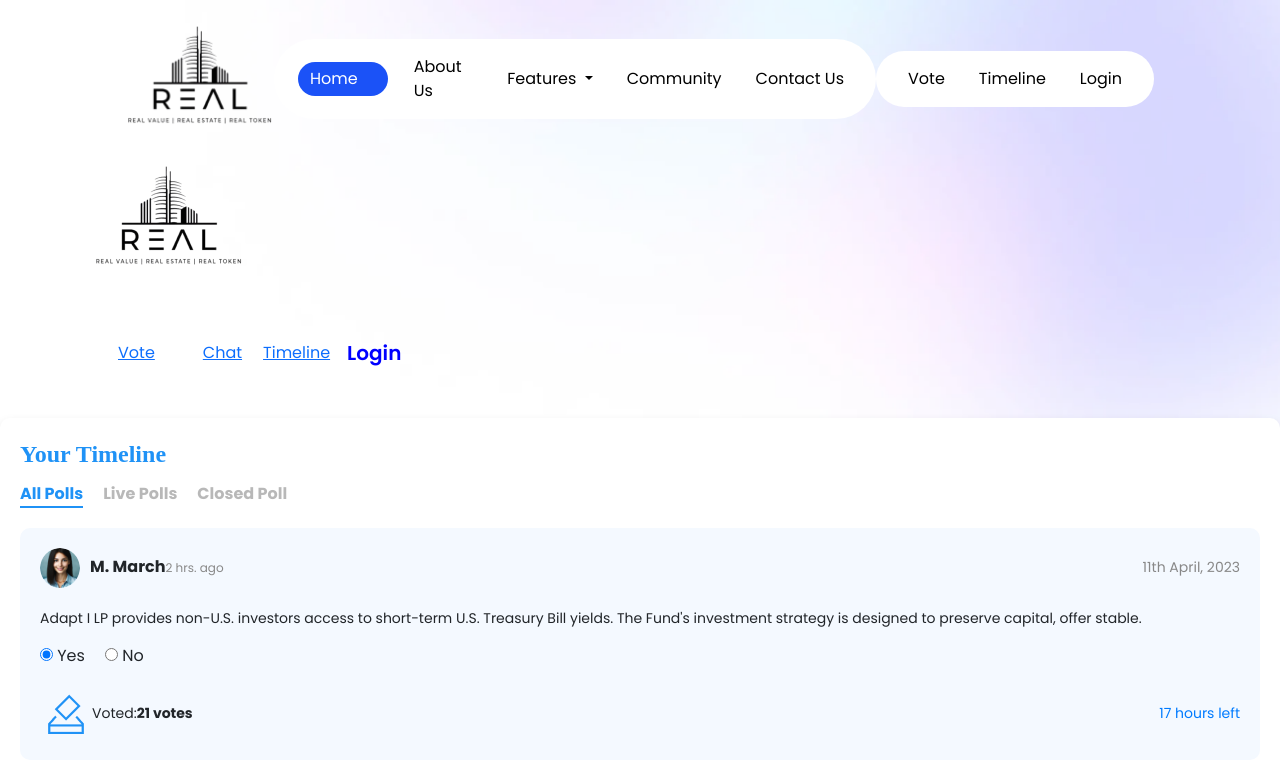
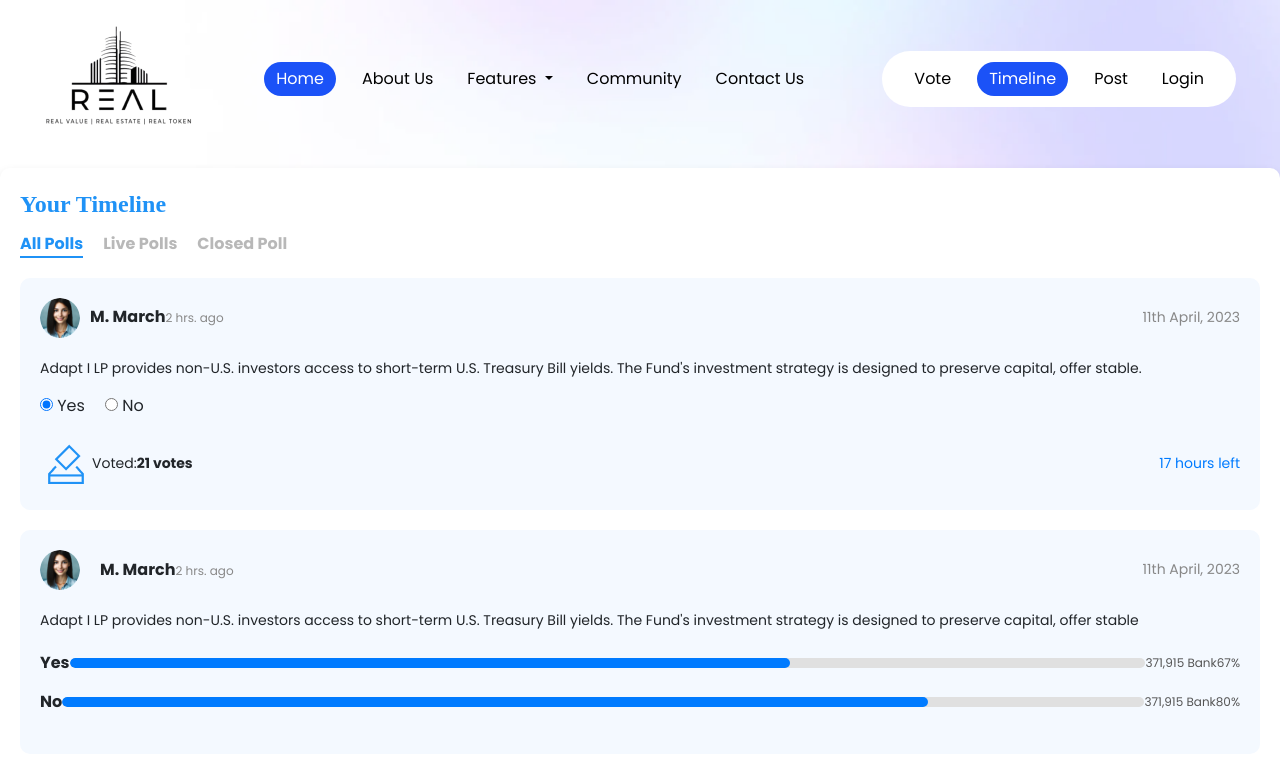
Before and after one commit to Yasir365/RealState, an Angular app: page /timeline in a window 1280 px wide. Shown: the top 778 px of the page. Built offline with nearby package versions, Linux system fonts and the light colour scheme.

Commit message:
udpate header

```diff
--- a/src/app/layout/header/header.component.html
+++ b/src/app/layout/header/header.component.html
@@ -1,4 +1,4 @@
-<header class="container">
+<header class="">
     <nav class="navbar navbar-expand-lg py-4">
         <div class="container-fluid">
             <a routerLink="/" class="logo-container">
@@ -9,40 +9,43 @@
             </button>
 
             <div class="collapse navbar-collapse" id="navbarContent">
-            <ul class="navbar-nav ms-auto mb-2 mb-lg-0">
+            <ul class="navbar-nav navbar-nav2  ms-auto mb-2 mb-lg-0">
                 <li class="nav-item">
-                    <a class="nav-link active" routerLink="/">Home</a>
+                    <a class="nav-link" routerLink="/" routerLinkActive="active">Home</a>
                 </li>
                 <li class="nav-item" >
-                    <a class="nav-link" routerLink="/about-us" id="link1">About Us </a>
+                    <a class="nav-link" routerLink="/about-us" routerLinkActive="active">About Us </a>
                 </li>
                 <li class="nav-item dropdown">
-                    <a class="nav-link dropdown-toggle" href="#" id="navbarDropdown" role="button" data-toggle="dropdown" aria-haspopup="true" aria-expanded="false">
+                    <a class="nav-link dropdown-toggle" id="navbarDropdown" role="button" data-bs-toggle="dropdown" aria-haspopup="true" aria-expanded="false" routerLinkActive="active">
                         Features
                     </a>
                     <div class="dropdown-menu" aria-labelledby="navbarDropdown">
-                        <a class="dropdown-item" routerLink="/tokenomics">Tokenomics </a>
-                        <a class="dropdown-item" routerLink="/token-commitment">Token Commitment</a>
-                        <a class="dropdown-item" routerLink="/governance">Governance</a>
+                        <a class="dropdown-item" routerLink="/tokenomics" routerLinkActive="active">Tokenomics </a>
+                        <a class="dropdown-item" routerLink="/token-commitment" routerLinkActive="active">Token Commitment</a>
+                        <a class="dropdown-item" routerLink="/governance" routerLinkActive="active">Governance</a>
                     </div>
                 </li>
                 <li class="nav-item" >
-                    <a class="nav-link" routerLink="/community" id="link1">Community</a>
+                    <a class="nav-link" routerLink="/community" routerLinkActive="active">Community</a>
                 </li>
                 <li class="nav-item" >
-                    <a class="nav-link" routerLink="/contact-us" id="link1">Contact Us</a>
+                    <a class="nav-link" routerLink="/contact-us" routerLinkActive="active">Contact Us</a>
                 </li>
 
             </ul>
             <ul class="navbar-nav ms-auto mb-2 mb-lg-0">
                 <li class="nav-item">
-                    <a class="nav-link" routerLink="/vote">Vote</a>
+                    <a class="nav-link" routerLink="/vote" routerLinkActive="active">Vote</a>
                 </li>
                 <li class="nav-item" >
-                    <a class="nav-link" routerLink="/timeline" id="link1">Timeline</a>
+                    <a class="nav-link" routerLink="/timeline" routerLinkActive="active">Timeline</a>
+                </li>
+                <li class="nav-item" >
+                    <a class="nav-link" routerLink="/post" routerLinkActive="active">Post</a>
                 </li>
                 <li class="nav-item">
-                    <a class="nav-link" data-toggle="modal" data-target="#myModal" id="link2">Login</a>
+                    <a class="nav-link" data-bs-toggle="modal" data-bs-target="#myModal" id="link2">Login</a>
                 </li>
             </ul>
             </div>
@@ -57,7 +60,7 @@
             <!-- Modal Header -->
             <div class="modal-header justify-content-between ">
                 <h5 class="modal-title">Login</h5>
-                <button type="button" class="close" style=" border: none;font-size: 24px;" data-dismiss="modal" aria-label="Close"> <span aria-hidden="true">&times;</span> </button>
+                <button type="button" class="close" style=" border: none;font-size: 24px;" data-bs-dismiss="modal" aria-label="Close"> <span aria-hidden="true">&times;</span> </button>
             </div>
 
             <!-- Modal Body -->
--- a/src/app/layout/header/header.component.scss
+++ b/src/app/layout/header/header.component.scss
@@ -31,6 +31,10 @@ header .navbar .navbar-nav {
     align-items: center;
 }
 
+header .navbar .navbar-nav2 {
+    background-color: transparent;
+}
+
 header .navbar .navbar-nav .nav-item a {
     color: #000;
     margin: 4px;
@@ -40,7 +44,7 @@ header .navbar .navbar-nav .nav-item a.active {
     background-color: #1b52f7;
     color: #fff;
     border-radius: 100px;
-    padding: 5px 30px 5px 12px;
+    padding: 5px 12px 5px 12px;
 }
 
 header .navbar .phone-number i,
--- a/src/app/timeline/timeline.component.html
+++ b/src/app/timeline/timeline.component.html
@@ -1,87 +1,3 @@
-<!-- Header Section -->
-<header class="container  py-3">
-    <div class="container header_ d-flex justify-content-between align-items-center flex-wrap">
-        <!-- Logo -->
-        <a href="./index.html" class="d-flex align-items-center mb-2 mb-md-0" style="position: relative;z-index: 999;">
-            <img class="logo img-fluid" src="/assets/images/logo.png" alt="Logo" />
-        </a>
-
-        <div class="pos-f-t" style="position: relative;
-    z-index: 1;
-    width: 100%;
-    bottom: 4rem;">
-            <!-- Navbar with toggle button -->
-            <nav class="navbar justify-content-end" style="width: 99%;color: #000000;">
-                <button class="navbar-toggler" type="button" data-toggle="collapse"
-                    data-target="#navbarToggleExternalContent" aria-controls="navbarToggleExternalContent"
-                    aria-expanded="false" aria-label="Toggle navigation">
-                    <span class="navbar-toggler-icon"></span>
-                </button>
-            </nav>
-
-            <!-- Collapsible content below the button -->
-            <div class="collapse" id="navbarToggleExternalContent">
-                <div class="p-2">
-                    <!-- Mobile-only Get Started and Whitepaper in single row inside collapse -->
-                    <div class="d-flex flex-column align-items-start justify-content-between getStarted w-100 p-2 flex-wrap d-block d-md-none"
-                        style="background-color: #dbdaff;opacity: 0.9;">
-                        <span class="whitepaper1 me-3" data-toggle="modal" data-target="#myModal">Login</span>
-                        <span class="whitepaper1 me-3">
-                        <a href="./Vote.html">
-                            Vote
-                        </a>
-                        </span>
-                        <span class="whitepaper1 me-3">
-                        <a href="./post.html">
-                            Chat
-                        </a>
-                        </span>
-                        <span class="startText me-3">
-                            <a href="timeline.html">
-                                Timeline
-                            </a>
-                        </span>
-                    </div>
-                </div>
-            </div>
-        </div>
-
-
-        <!-- Desktop view of the Get Started and Whitepaper in single row -->
-        <div
-            class="desktopHeader d-flex align-items-center justify-content-between getStarted p-2 rounded-pill flex-wrap d-none d-md-flex">
-            <span class="whitepaper me-3">
-                <a href="./Vote.html">
-                    Vote
-                </a>
-            </span>
-            <span class="startText whitepaper">
-                <a href="./post.html">
-                Chat
-                </a>
-            </span>
-            <span class="startText">
-                <a href="timeline.html">
-                    Timeline
-                </a>
-            </span>
-            <button class="btn" style="    border: none;
-        color: blue;
-        font-weight: 600;
-        font-size: 20px;" data-toggle="modal" data-target="#myModal" href="#myModal">Login</button>
-
-
-            <!-- <div class="darkTheme d-flex align-items-center me-3">
-          <span class="EN">EN</span>
-          <span class="vector ms-2">
-            <img src="/assets/images/Vector.png" alt="Vector Icon" />
-          </span>
-        </div> -->
-
-        </div>
-    </div>
-</header>
-
 <div class="timeline-container">
     <header class="timeline-header">
       <h1 class="timeline">Your Timeline</h1>
--- a/src/index.html
+++ b/src/index.html
@@ -17,9 +17,7 @@
   <link href="https://cdnjs.cloudflare.com/ajax/libs/font-awesome/6.0.0-beta3/css/all.min.css" rel="stylesheet">
 
   <!-- Import Bootstrap -->
-  <link href="https://cdn.jsdelivr.net/npm/bootstrap@5.0.2/dist/css/bootstrap.min.css" rel="stylesheet">
-  <script src="https://cdn.jsdelivr.net/npm/@popperjs/core@2.9.2/dist/umd/popper.min.js"></script>
-  <script src="https://cdn.jsdelivr.net/npm/bootstrap@5.0.2/dist/js/bootstrap.bundle.min.js"></script>
+  <link rel="stylesheet" href="https://cdn.jsdelivr.net/npm/bootstrap@5.3.3/dist/css/bootstrap.min.css" integrity="sha384-QWTKZyjpPEjISv5WaRU9OFeRpok6YctnYmDr5pNlyT2bRjXh0JMhjY6hW+ALEwIH" crossorigin="anonymous">
 
   <!-- Owl JQuery -->
   <script src="https://code.jquery.com/jquery-3.6.0.min.js"></script>
@@ -27,4 +25,6 @@
 <body>
   <app-root></app-root>
 </body>
+<script src="https://cdn.jsdelivr.net/npm/bootstrap@5.3.3/dist/js/bootstrap.min.js" integrity="sha384-0pUGZvbkm6XF6gxjEnlmuGrJXVbNuzT9qBBavbLwCsOGabYfZo0T0to5eqruptLy" crossorigin="anonymous"></script>
+<script src="https://cdn.jsdelivr.net/npm/bootstrap@5.3.3/dist/js/bootstrap.bundle.min.js" integrity="sha384-YvpcrYf0tY3lHB60NNkmXc5s9fDVZLESaAA55NDzOxhy9GkcIdslK1eN7N6jIeHz" crossorigin="anonymous"></script>
 </html>
```
